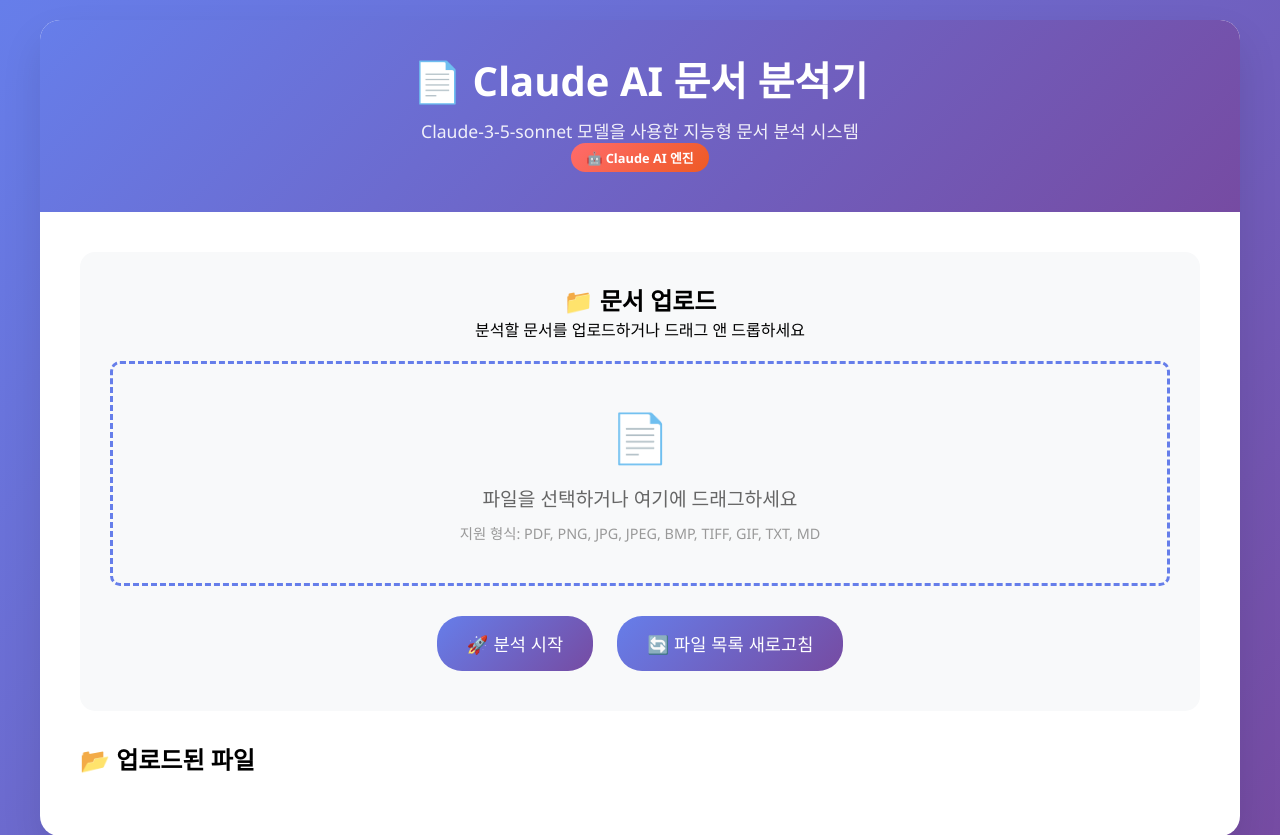
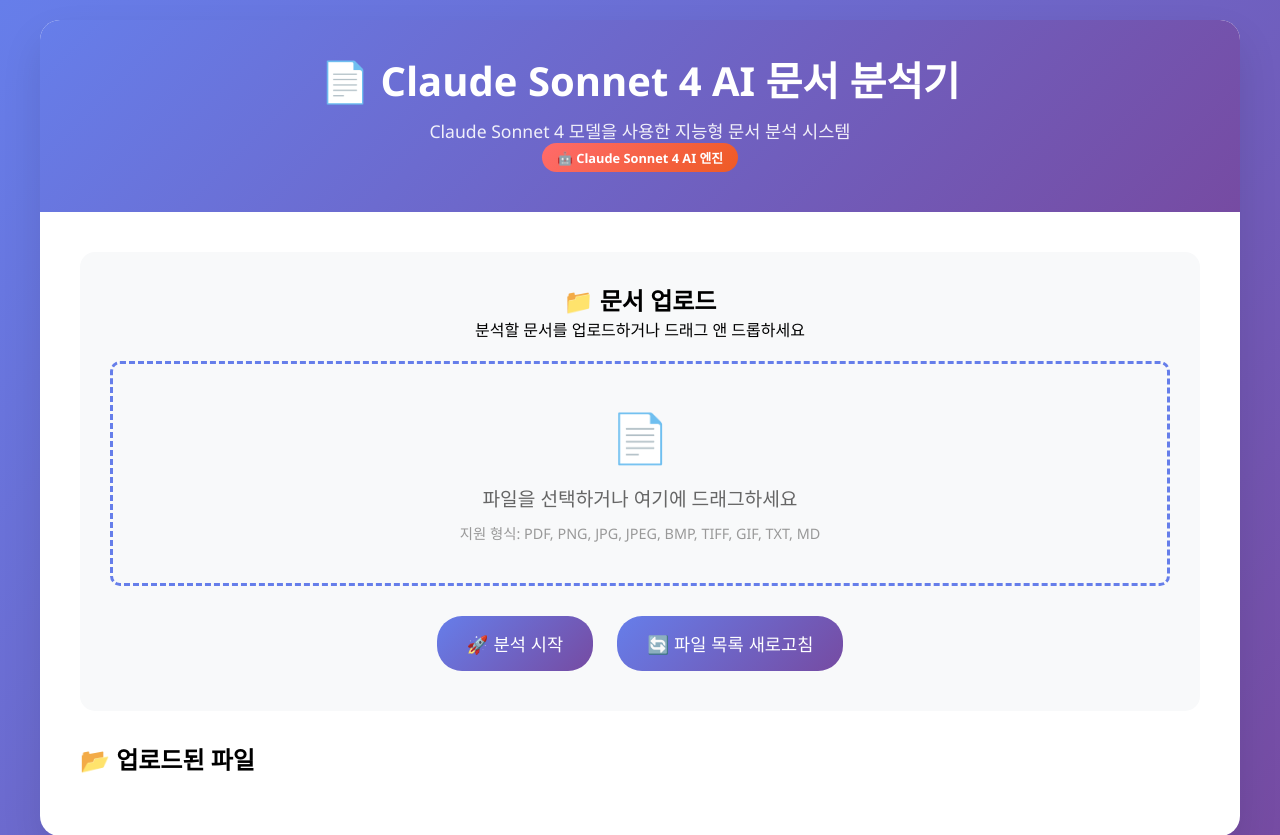
Before and after one commit to busyway1/SmartExpenseSettle_AI, a Flask app: template AI활용 - 복사본/templates/claude_index.html in a window 1280 px wide. Shown: the top 835 px of the page. Run offline with Flask 3, Linux system fonts and the light colour scheme; the template is opened without the code that fills it, so the values that code supplies are empty.

Commit message:
Update model name to Claude Sonnet 4 in README and frontend

```diff
--- a/AI활용 - 복사본/templates/claude_index.html
+++ b/AI활용 - 복사본/templates/claude_index.html
@@ -3,7 +3,7 @@
 <head>
     <meta charset="UTF-8">
     <meta name="viewport" content="width=device-width, initial-scale=1.0">
-    <title>Claude AI 문서 분석기</title>
+    <title>Claude Sonnet 4 AI 문서 분석기</title>
     <style>
         * {
             margin: 0;
@@ -310,9 +310,9 @@
 <body>
     <div class="container">
         <div class="header">
-            <h1>📄 Claude AI 문서 분석기</h1>
-            <p>Claude-3-5-sonnet 모델을 사용한 지능형 문서 분석 시스템</p>
-            <div class="claude-badge">🤖 Claude AI 엔진</div>
+            <h1>📄 Claude Sonnet 4 AI 문서 분석기</h1>
+            <p>Claude Sonnet 4 모델을 사용한 지능형 문서 분석 시스템</p>
+            <div class="claude-badge">🤖 Claude Sonnet 4 AI 엔진</div>
         </div>
 
         <div class="content">
```
Also changed, not shown: AI활용 - 복사본/README.md, AI활용 - 복사본/claude_analyzer/README_Claude.md.
